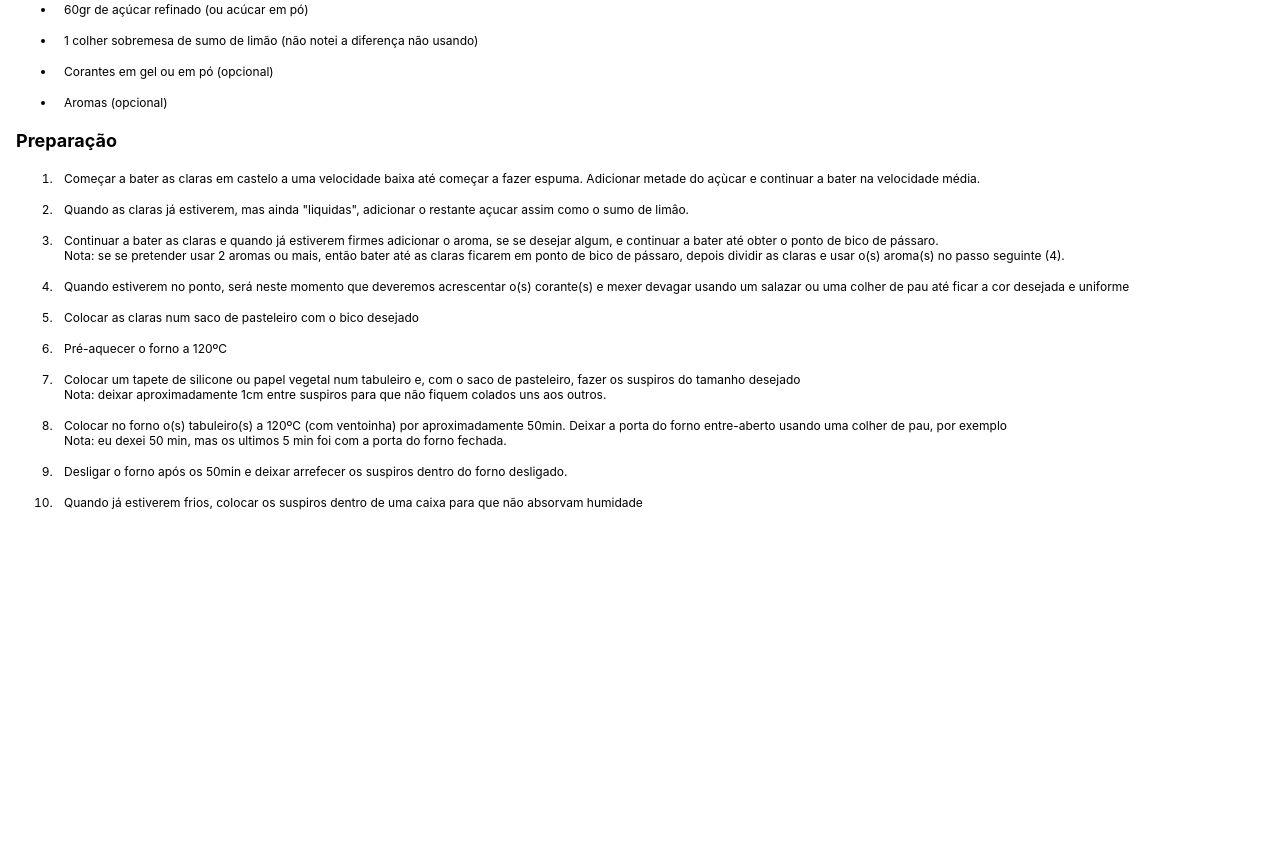
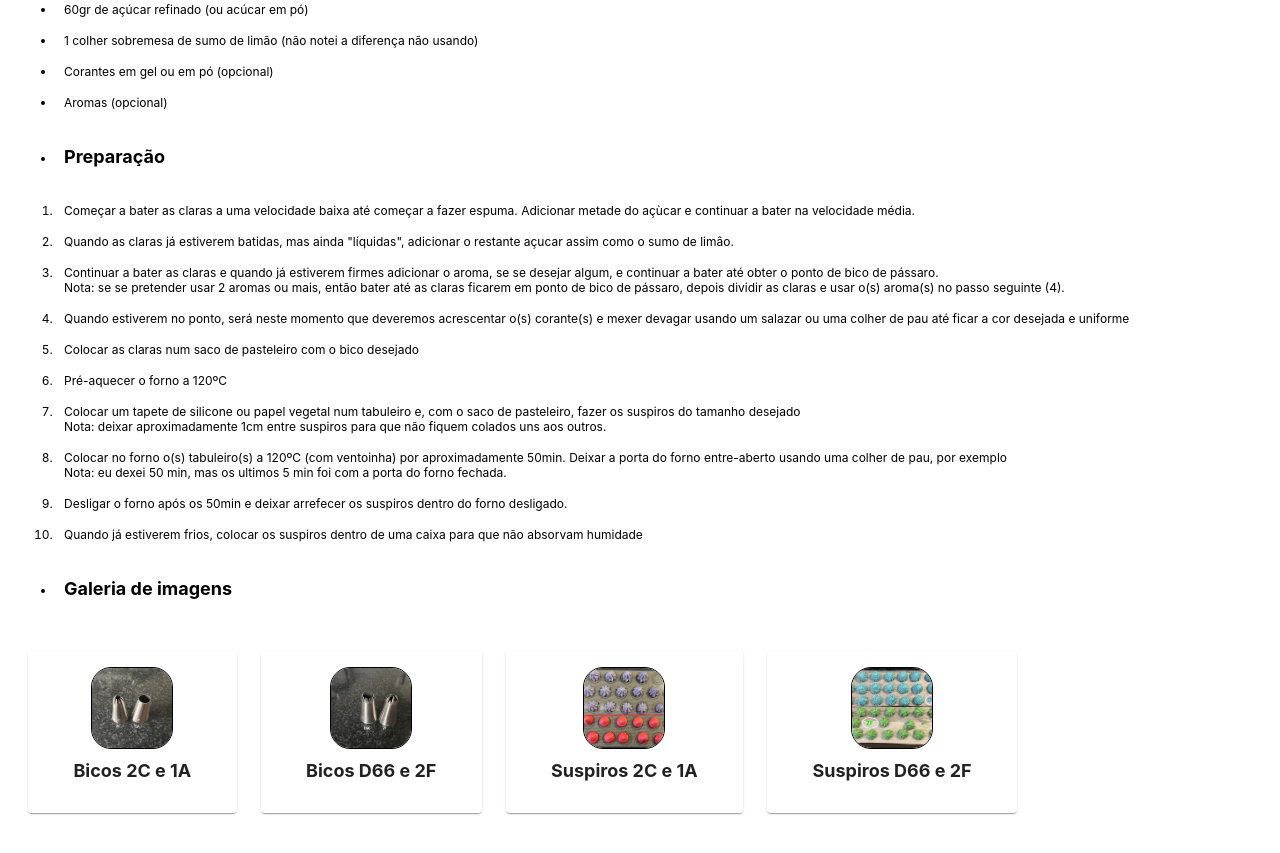
Before and after one commit to nunocunha22/RecipesNStuffs, a React (Create React App) app: page /suspiros in a window 1280 px wide. Shown: the part 200-1053 px from the top of the page. Before the commit the page ends 800 px from the top, so only its background shows below. Built offline with nearby package versions, Linux system fonts and the light colour scheme.

Commit message:
Suspiros, Cookies, Macarrons Components changed + new scss added

```diff
--- a/src/Components/Sweet_Components/Cookies.jsx
+++ b/src/Components/Sweet_Components/Cookies.jsx
@@ -3,8 +3,22 @@ import React from "react";
 export default function Cookies() {
     return (
         <div className="margin-top-32">
-            <h2>Ingredientes</h2>
-            <h2>Preparação</h2>
+            <h1>Receita de cookies</h1>
+            <ul>
+                <li>
+                    <h2>Ingredientes</h2>
+                </li>
+            </ul>
+            <ul>
+                <li>
+                    <h2>Preparação</h2>
+                </li>
+            </ul>
+            <ul>
+                <li>
+                    <h2>Galeria de imagens</h2>
+                </li>
+            </ul>
         </div>
     )
 };
--- a/src/Components/Sweet_Components/Macarrons.jsx
+++ b/src/Components/Sweet_Components/Macarrons.jsx
@@ -3,8 +3,22 @@ import React from "react";
 export default function Macarrons() {
     return (
         <div className="margin-top-32">
-            <h2>Ingredientes</h2>
-            <h2>Preparação</h2>
+            <h1>Receita de macarrons</h1>
+            <ul>
+                <li>
+                    <h2>Ingredientes</h2>
+                </li>
+            </ul>
+            <ul>
+                <li>
+                    <h2>Preparação</h2>
+                </li>
+            </ul>
+            <ul>
+                <li>
+                    <h2>Galeria de imagens</h2>
+                </li>
+            </ul>
         </div>
     )
 };
--- a/src/Components/Sweet_Components/Suspiros.jsx
+++ b/src/Components/Sweet_Components/Suspiros.jsx
@@ -1,3 +1,4 @@
+import { Card, CardContent, Link } from "@mui/material";
 import React from "react";
 
 export default function Suspiros() {
@@ -18,10 +19,14 @@ export default function Suspiros() {
                 <li>Corantes em gel ou em pó &#40;opcional&#41;</li>
                 <li>Aromas &#40;opcional&#41;</li>
             </ul>
-            <h2>Preparação</h2>
+            <ul>
+                <li>
+                    <h2>Preparação</h2>
+                </li>
+            </ul>
             <ol>
-                <li>Começar a bater as claras em castelo a uma velocidade baixa até começar a fazer espuma. Adicionar metade do açùcar e continuar a bater na velocidade média.</li>
-                <li>Quando as claras já estiverem, mas ainda "liquidas", adicionar o restante açucar assim como o sumo de limâo.</li>
+                <li>Começar a bater as claras a uma velocidade baixa até começar a fazer espuma. Adicionar metade do açùcar e continuar a bater na velocidade média.</li>
+                <li>Quando as claras já estiverem batidas, mas ainda "líquidas", adicionar o restante açucar assim como o sumo de limâo.</li>
                 <li>Continuar a bater as claras e quando já estiverem firmes adicionar o aroma, se se desejar algum, e continuar a bater até obter o ponto de bico de pássaro.
                     <br />
                     Nota: se se pretender usar 2 aromas ou mais, então bater até as claras ficarem em ponto de bico de pássaro, depois dividir as claras e usar o&#40;s&#41; aroma&#40;s&#41; no passo seguinte &#40;4&#41;.
@@ -38,6 +43,46 @@ export default function Suspiros() {
                 <li>Desligar o forno após os 50min e deixar arrefecer os suspiros dentro do forno desligado.</li>
                 <li>Quando já estiverem frios, colocar os suspiros dentro de uma caixa para que não absorvam humidade</li>
             </ol>
+            <ul>
+                <li>
+                    <h2>Galeria de imagens</h2>
+                </li>
+            </ul>
+            <div className="display-grid-pic">
+                <Card>
+                    <CardContent>
+                        <Link href="./pictures/bicos1.jpeg" rel="noopener noreferrer">
+                            <img className="listPictureComponents" src=".\pictures\bicos1.jpeg" alt="bicos de pasteleiro" />
+                        </Link>
+                        <h2>Bicos 2C e 1A</h2>
+                    </CardContent>
+                </Card>
+                <Card>
+                    <CardContent>
+                        <Link href="./pictures/bicos2.jpeg" rel="noopener noreferrer">
+                            <img className="listPictureComponents" src=".\pictures\bicos2.jpeg" alt="bicos de pasteleiro" />
+                        </Link>
+                        <h2>Bicos D66 e 2F</h2>
+                    </CardContent>
+                </Card>
+                <Card>
+                    <CardContent>
+                        <Link href="./pictures/suspiros1.png" rel="noopener noreferrer">
+                            <img className="listPictureComponents" src=".\pictures\suspiros1.png" alt="suspiros" />
+                        </Link>
+                        <h2>Suspiros 2C e 1A</h2>
+                    </CardContent>
+                </Card>
+                <Card>
+                    <CardContent>
+                        <Link href="./pictures/suspiros2.png" rel="noopener noreferrer">
+                            <img className="listPictureComponents" src=".\pictures\suspiros2.png" alt="suspiros" />
+                        </Link>
+                        <h2>Suspiros D66 e 2F</h2>
+                    </CardContent>
+                </Card>
+            </div>
+
         </div>
     )
 };
--- a/src/styles/_card.scss
+++ b/src/styles/_card.scss
@@ -4,6 +4,5 @@
 }
 
 .MuiCardContent-root {
-    display: flex;
-    justify-content: center;
+    text-align: center;
 }
--- a/src/styles/theme.scss
+++ b/src/styles/theme.scss
@@ -77,6 +77,14 @@ code {
     }
 }
 
+.listPictureComponents {
+    width: 80px;
+    height: 80px;
+    border: 1px solid black;
+    border-radius: 20px;
+    object-fit: cover;
+}
+
 .listLink {
     color: black !important;
     text-decoration: none !important;
--- a/src/styles/useful-classes.scss
+++ b/src/styles/useful-classes.scss
@@ -4,6 +4,13 @@
     align-items: center;
 }
 
+// MARGINS
+
+.margin-top-32 {
+    margin-top: 32px;
+}
+
+//DISPLAY GRID DENTRO COMPONENTES (SWEET, SALTY, AVTIVITIES)
 .display-grid {
     display: grid;
     grid-template-columns: repeat(8, auto);
@@ -15,6 +22,15 @@
     }
 }
 
-.margin-top-32 {
-    margin-top: 32px;
+//DISPLAY GRID DAS IMAGENS DENTRO COMPONENTES (SUSPIROS, COOKIES, ETC.)
+
+.display-grid-pic {
+    display: grid;
+    grid-template-columns: repeat(8, auto);
 }
+
+@media (max-width: 768px) {
+    .display-grid-pic {
+        grid-template-columns: repeat(3, auto);
+    }
+}
```
Also changed, not shown: public/pictures/suspiros1.png, public/pictures/suspiros2.png.
